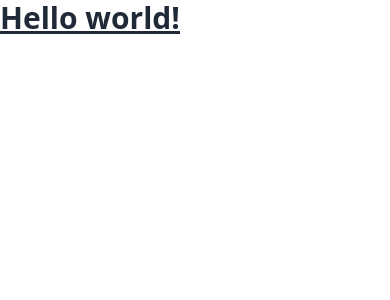
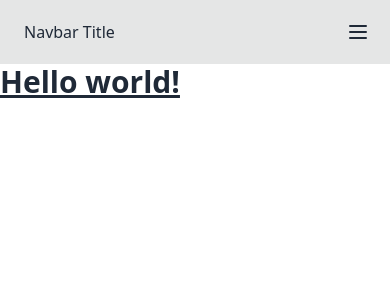
Before and after one commit to bjornum/tes, a Vue app: page / in a window 390 px wide. Shown: the top 300 px of the page. Built offline with nearby package versions, Linux system fonts and the light colour scheme.

Commit message:
Setting up the Project
Added Prettier to the list
Added demo Navbar

```diff
--- a/src/App.vue
+++ b/src/App.vue
@@ -1,7 +1,49 @@
+<template>
+  <div class="drawer">
+    <input id="my-drawer-3" type="checkbox" class="drawer-toggle" />
+    <div class="drawer-content flex flex-col">
+      <!-- Navbar -->
+      <div class="w-full navbar bg-base-300">
+        <div class="flex-1 px-2 mx-2">Navbar Title</div>
+        <div class="flex-none lg:hidden">
+          <label for="my-drawer-3" class="btn btn-square btn-ghost">
+            <svg
+              xmlns="http://www.w3.org/2000/svg"
+              fill="none"
+              viewBox="0 0 24 24"
+              class="inline-block w-6 h-6 stroke-current"
+            >
+              <path
+                stroke-linecap="round"
+                stroke-linejoin="round"
+                stroke-width="2"
+                d="M4 6h16M4 12h16M4 18h16"
+              ></path>
+            </svg>
+          </label>
+        </div>
+        <div class="flex-none hidden lg:block">
+          <ul class="menu menu-horizontal">
+            <!-- Navbar menu content here -->
+            <li><a>Navbar Item 1</a></li>
+            <li><a>Navbar Item 2</a></li>
+          </ul>
+        </div>
+      </div>
+      <!-- Page content here -->
+      <RouterView />
+    </div>
+    <div class="drawer-side">
+      <label for="my-drawer-3" class="drawer-overlay"></label>
+      <ul class="menu p-4 w-80 h-full bg-base-200">
+        <!-- Sidebar content here -->
+        <li><a>Sidebar Item 1</a></li>
+        <li><a>Sidebar Item 2</a></li>
+      </ul>
+    </div>
+  </div>
+</template>
+
 <script setup>
-import { RouterLink, RouterView } from 'vue-router'
+  import { RouterLink, RouterView } from 'vue-router';
 </script>
-
-<template>
-  <RouterView />
-</template>
```
Also changed, not shown: 1 other file (tests, documents, lock files or other folders).
